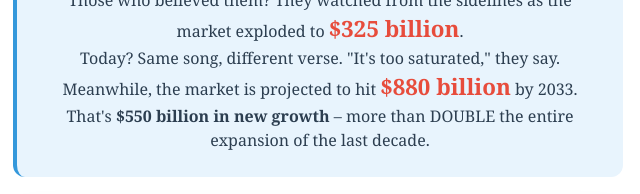
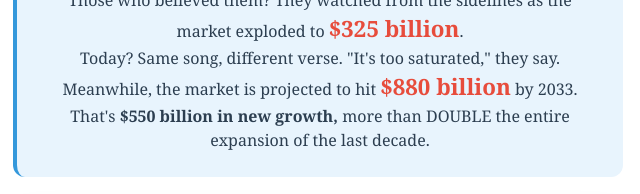
Before and after one commit to mikemarino-creator/conect-and-collect, a plain HTML site: page index.html in a window 1280 px wide. Shown: the part 568-762 px from the top of the page, 322-962 px from the left. Drawn offline with Linux system fonts and the light colour scheme.

Commit message:
Update index.html

```diff
--- a/index.html
+++ b/index.html
@@ -430,7 +430,7 @@
             <p>Know what's funny? Ten years ago, when the digital education market was worth <span class="market-stat">$107 billion</span>, people said: <em>"Too late. It's saturated."</em></p>
             <p>Those who believed them? They watched from the sidelines as the market exploded to <span class="market-stat">$325 billion</span>.</p>
             <p>Today? Same song, different verse. "It's too saturated," they say.</p>
-            <p>Meanwhile, the market is projected to hit <span class="market-stat">$880 billion</span> by 2033. That's <strong>$550 billion in new growth</strong> – more than DOUBLE the entire expansion of the last decade.</p>
+            <p>Meanwhile, the market is projected to hit <span class="market-stat">$880 billion</span> by 2033. That's <strong>$550 billion in new growth,</strong> more than DOUBLE the entire expansion of the last decade.</p>
         </div>
 
 
```
